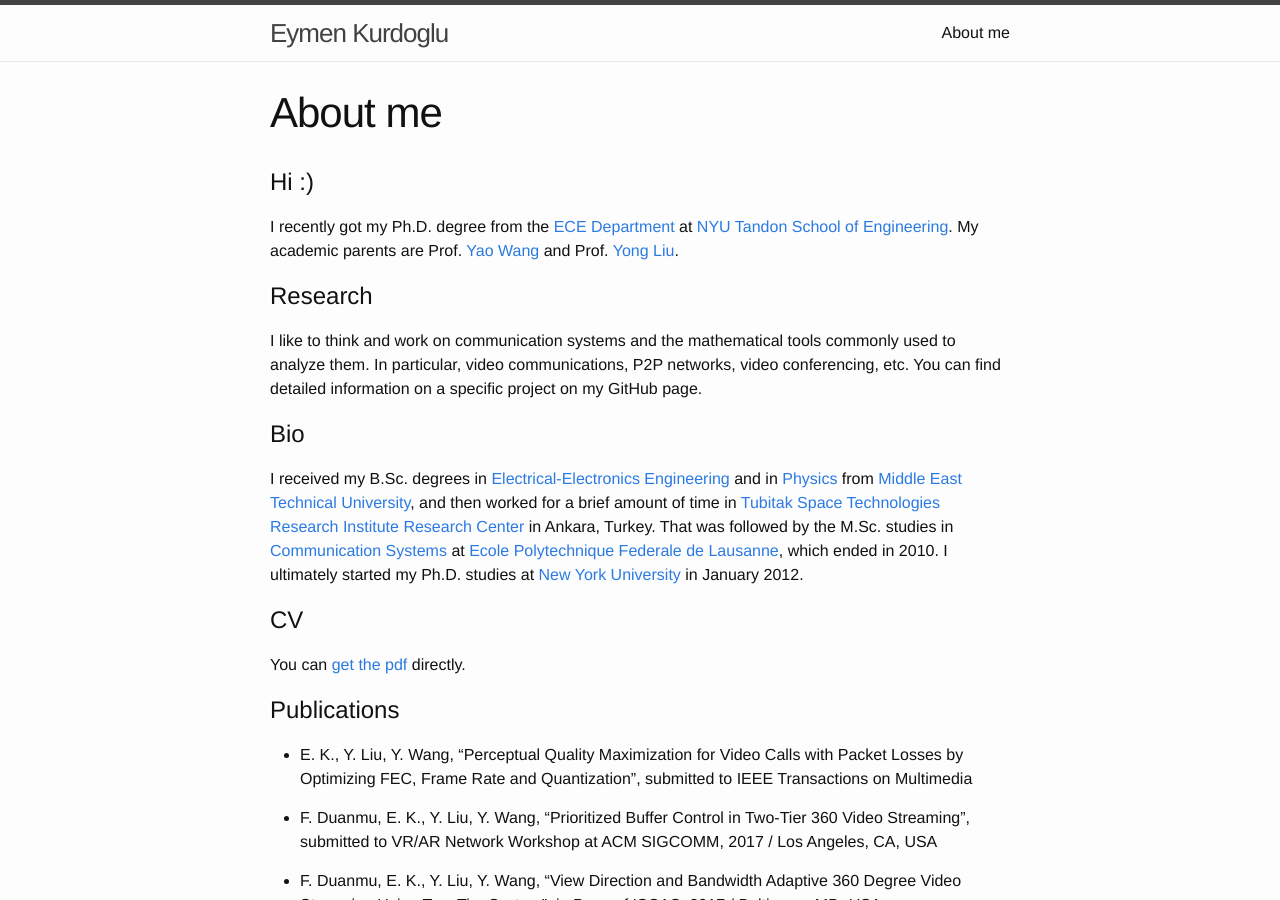
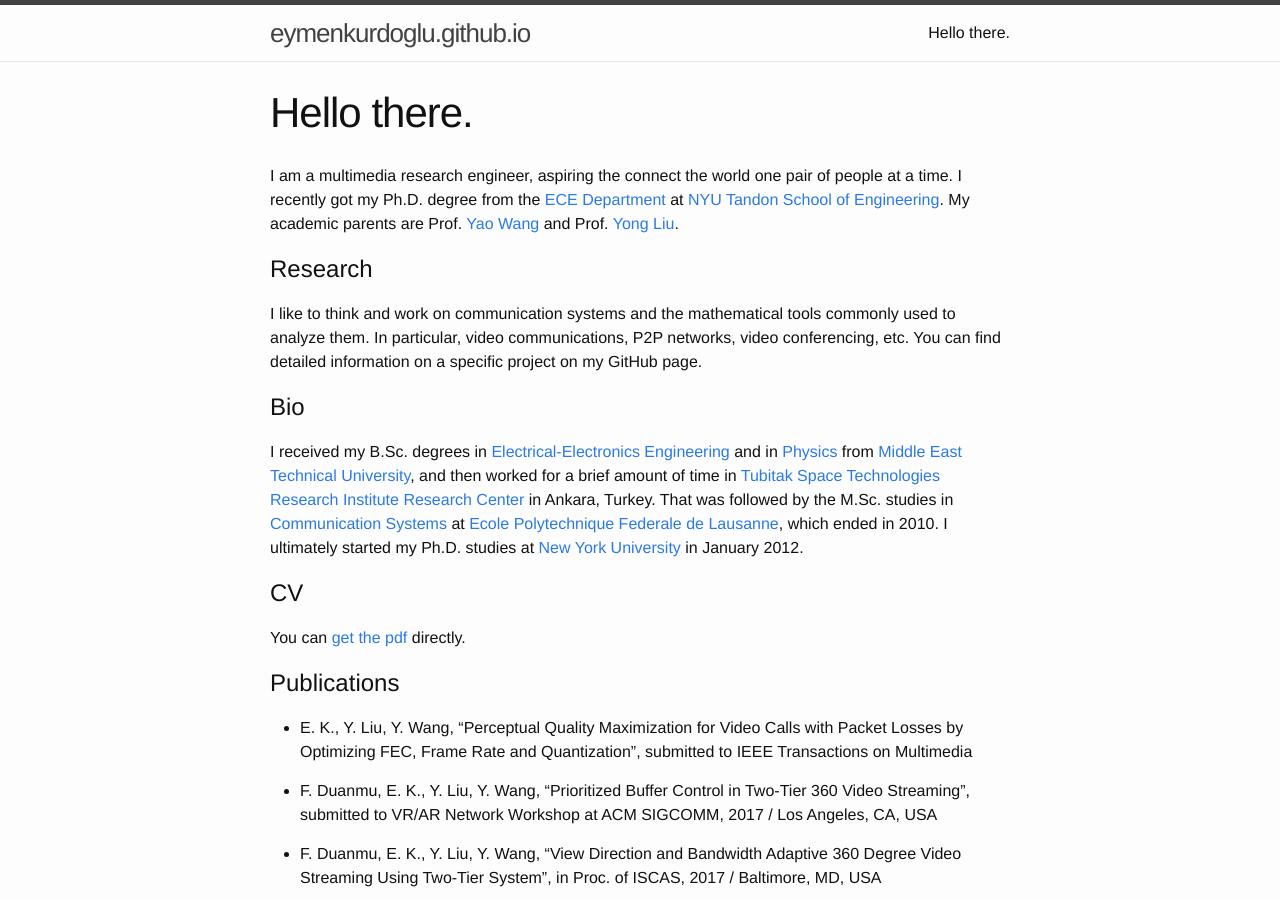
Before and after one commit to eymenkurdoglu/eymenkurdoglu.github.io, a Jekyll site: the page built from about.md, in a window 1280 px wide and 900 px high. Built offline with Jekyll 4.4.1, drawn with Linux system fonts in a browser that asks for light colours; some of the changed text lies outside the part shown.

Commit message:
phd update

```diff
--- a/_config.yml
+++ b/_config.yml
@@ -6,8 +6,8 @@
 # 'jekyll serve'. If you change this file, please restart the server process.
 
 # Site settings
-title: Eymen Kurdoglu
-email: ek1666@nyu.edu
+title:
+email: eymen.kurdoglu@nyu.edu
 description: > # this means to ignore newlines until "baseurl:"
  a collection of notes about the stuff that keeps me busy
 baseurl: "" # the subpath of your site, e.g. /blog
--- a/about.md
+++ b/about.md
@@ -1,12 +1,10 @@
 ---
 layout: page
-title: About me
+title: Hello there.
 permalink: /about/
 ---
 
-# Hi :)
-
-I recently got my Ph.D. degree from the [ECE Department](http://engineering.nyu.edu/academics/departments/electrical) at [NYU Tandon School of Engineering](http://engineering.nyu.edu/). My academic parents are Prof. [Yao Wang](http://eeweb.poly.edu/~yao/) and Prof. [Yong Liu](http://eeweb.poly.edu/~yongliu/).
+I am a multimedia research engineer, aspiring the connect the world one pair of people at a time. I recently got my Ph.D. degree from the [ECE Department](http://engineering.nyu.edu/academics/departments/electrical) at [NYU Tandon School of Engineering](http://engineering.nyu.edu/). My academic parents are Prof. [Yao Wang](http://eeweb.poly.edu/~yao/) and Prof. [Yong Liu](http://eeweb.poly.edu/~yongliu/).
 
 # Research
 
```
